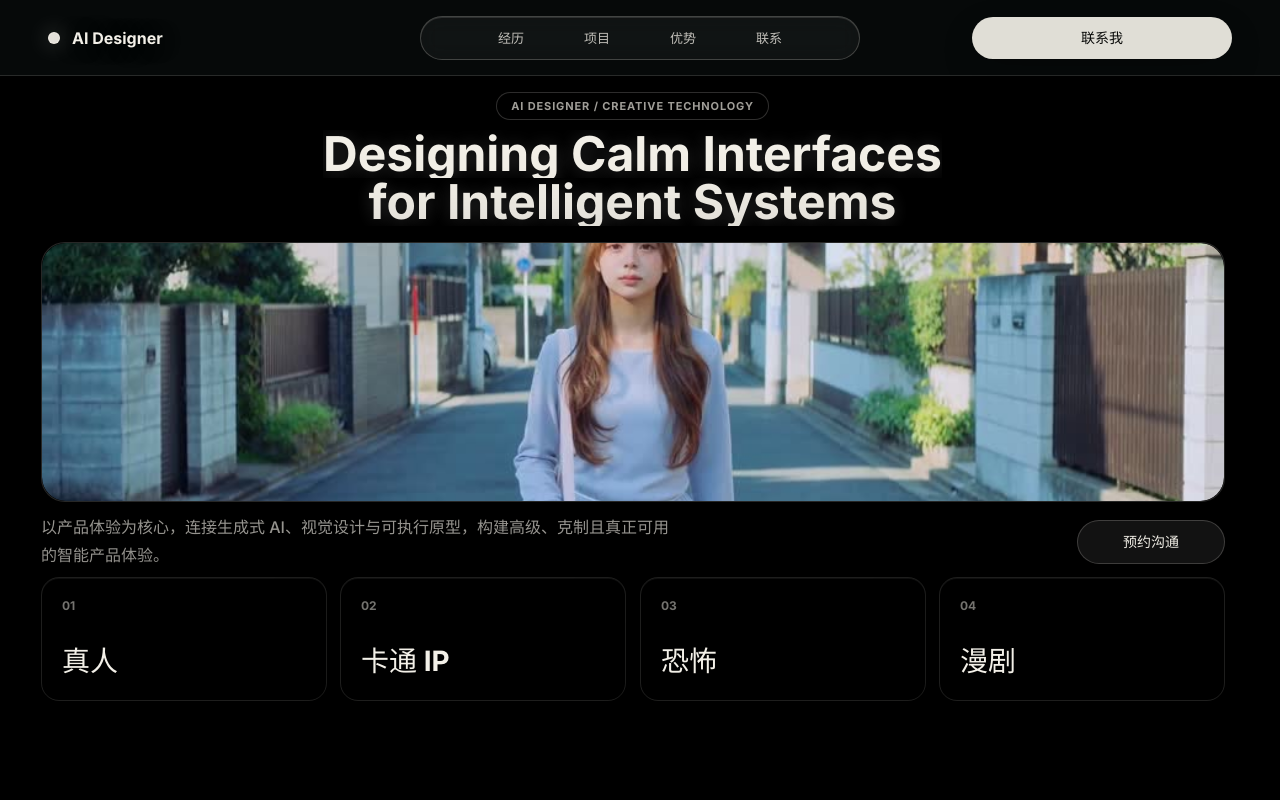
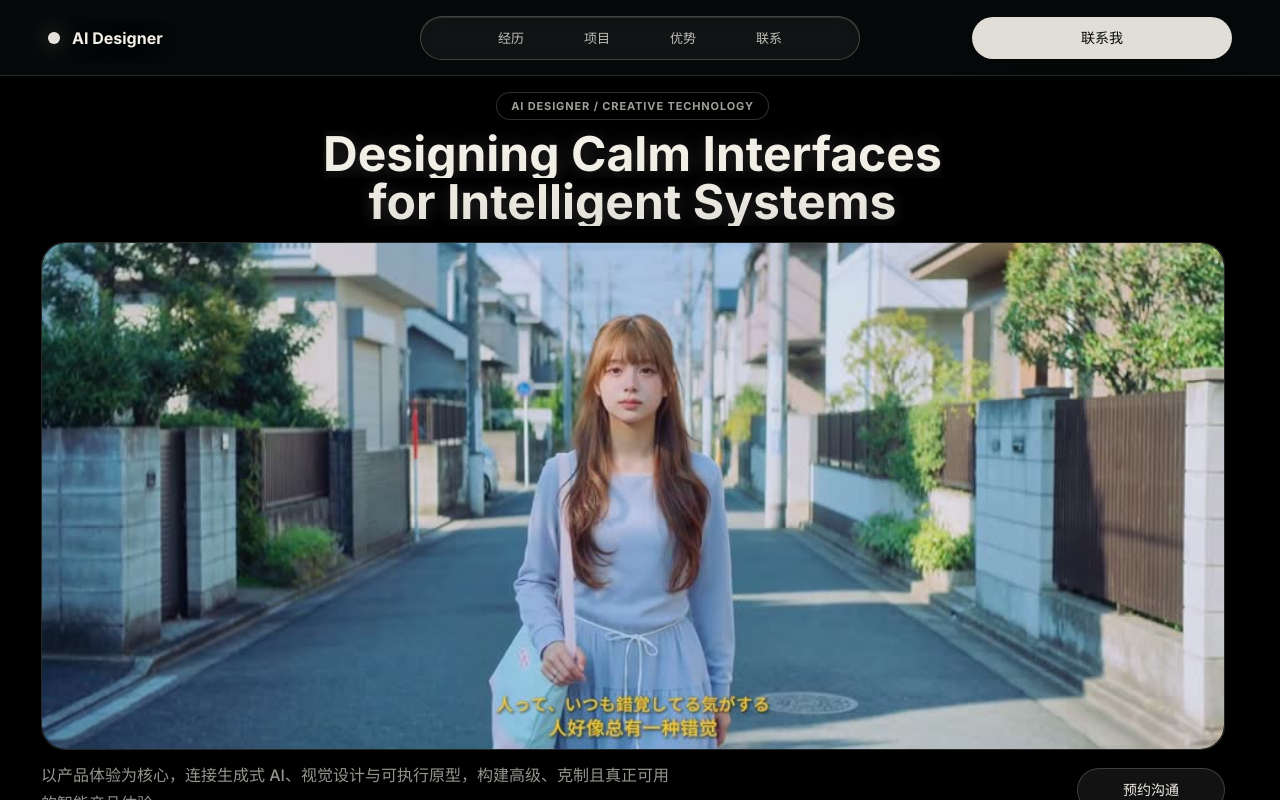
Before and after one commit to 13687950156a-arch/ai-, a React (Vite) app: page / in a window 1280 px wide. Built offline with nearby package versions, Linux system fonts and the light colour scheme.

Commit message:
Restore hero video proportion and alignment

```diff
--- a/src/styles.css
+++ b/src/styles.css
@@ -1779,3 +1779,4 @@ video {
     right: 14px;
   }
 }
+.heroVideoStage,.heroCategoryGrid{width:min(1700px,calc(100vw - 96px));}.heroVideoStage{height:auto;aspect-ratio:1103 / 473;}@media(max-width:900px){.heroVideoStage,.heroCategoryGrid{width:calc(100vw - 32px);}}
```
